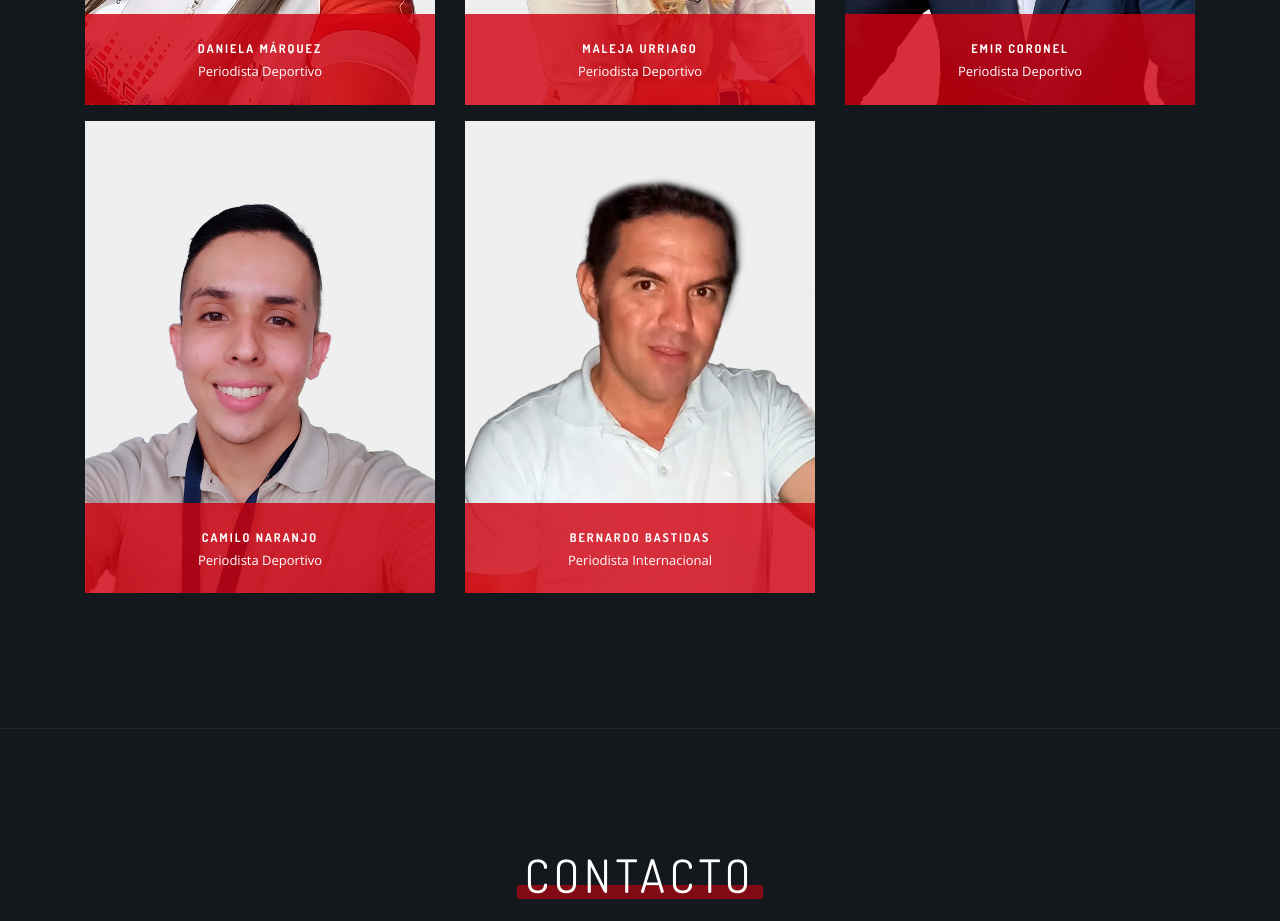
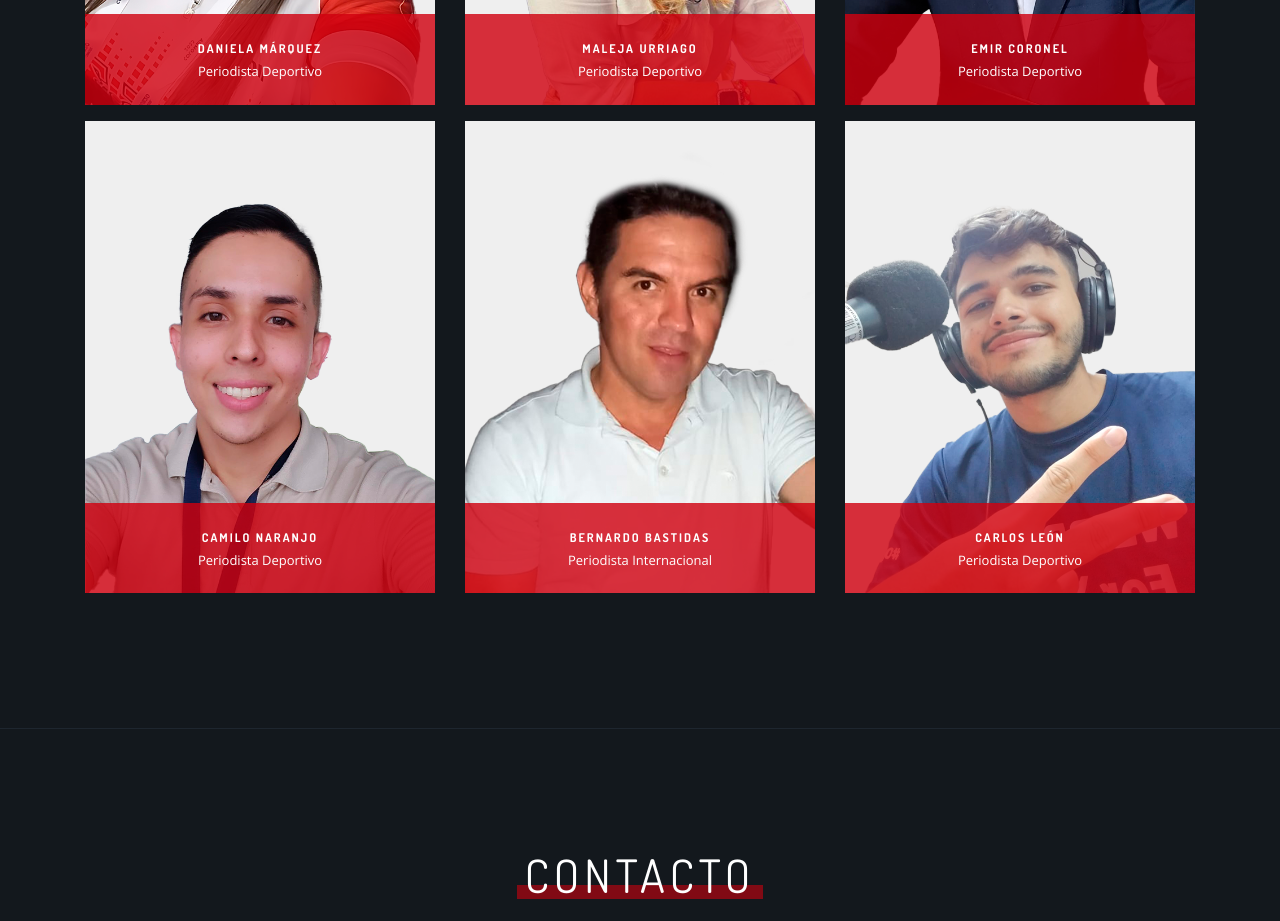
Before and after one commit to manuelmag1/loscampeonesfm.github.io, a plain HTML site: page index.html in a window 1280 px wide. Shown: the part 2900-3821 px from the top of the page. Drawn offline with nearby package versions, Linux system fonts and the light colour scheme.

Commit message:
deportivo

```diff
--- a/index.html
+++ b/index.html
@@ -468,6 +468,15 @@
                 </div>
               </div>
             </div>
+            <div class="col-md-4 col-lg-4">
+              <div class="block-member">
+                <img src="img/carlos.png" alt="" />
+                <div class="member-info">
+                  <h6 class="uppercase mb-0">Carlos León</h6>
+                  <span class="mt-0">Periodista Deportivo</span>
+                </div>
+              </div>
+            </div>
           </div>
           <!--End row-->
         </div>
```
Also changed, not shown: img/carlos.png (added).
